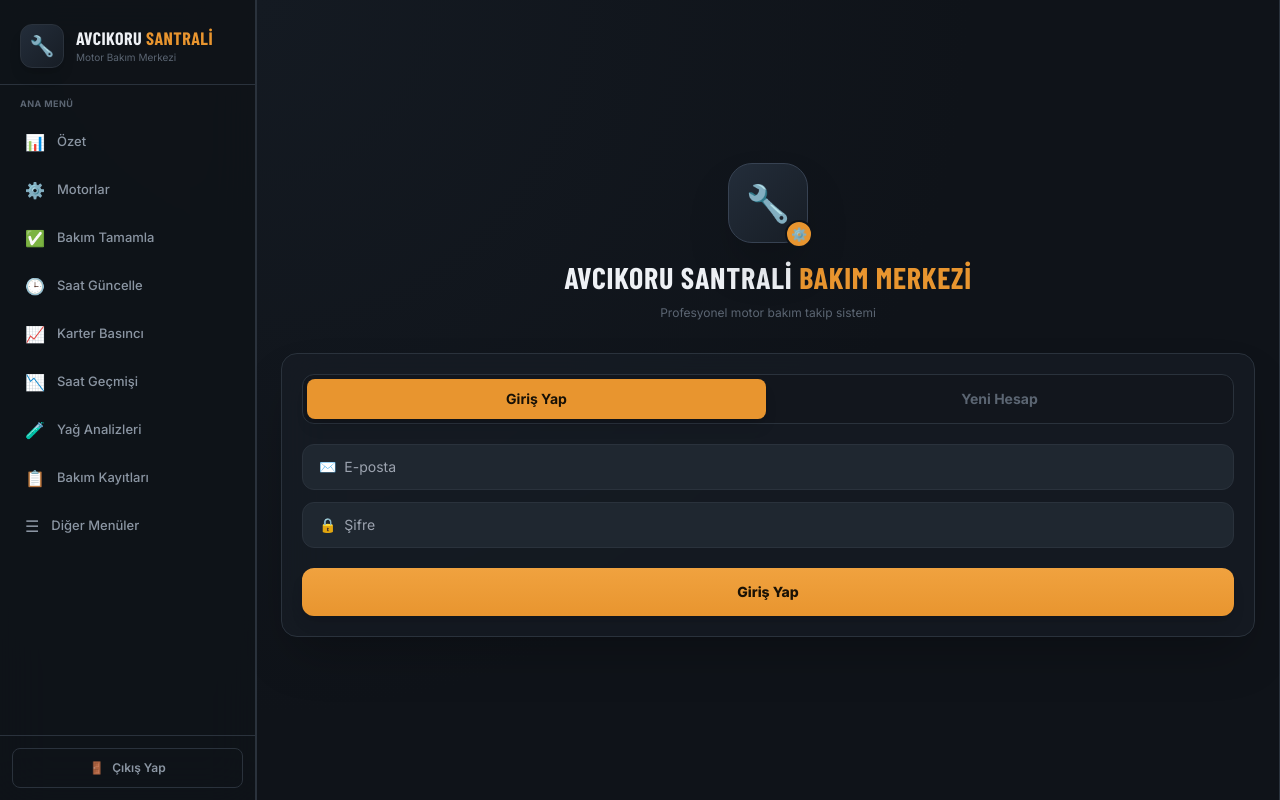
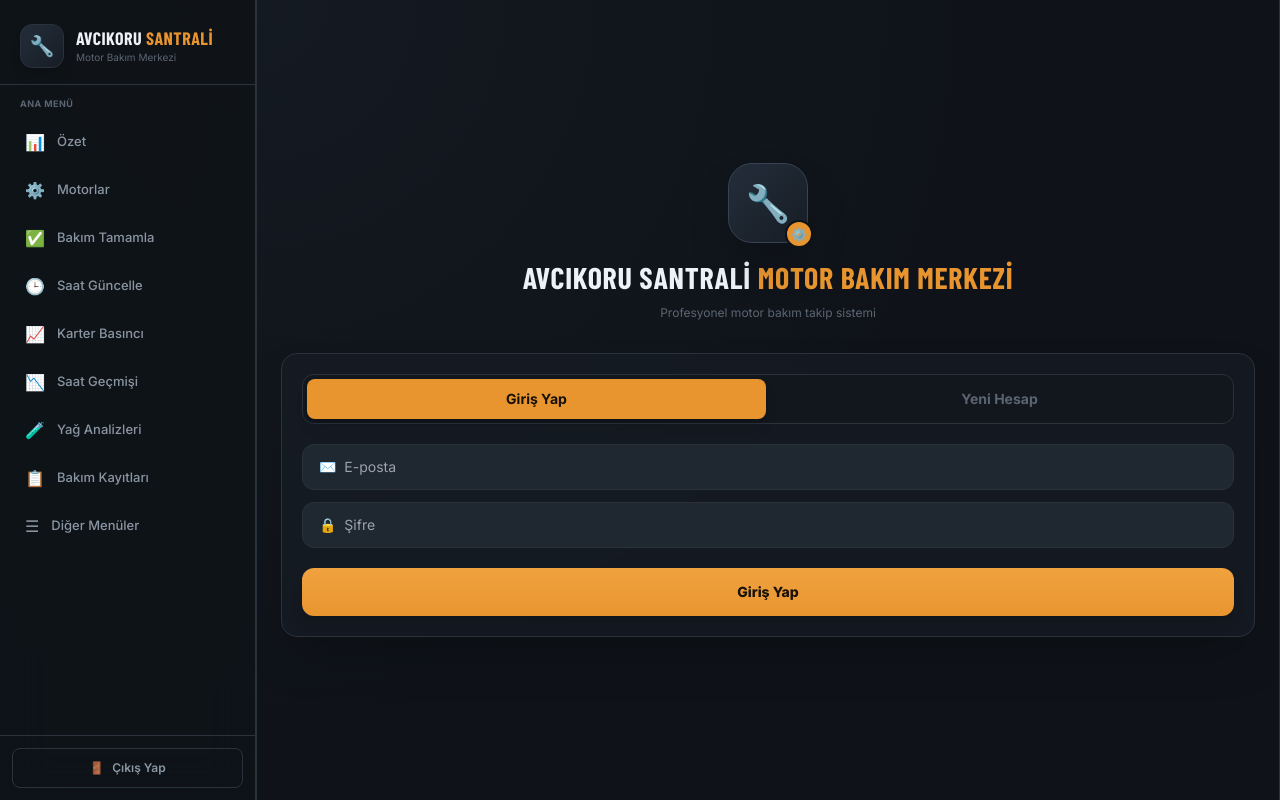
Before and after one commit to yalcinsahin55/agm-bakim-nextjs, a Next.js app: page /login in a window 1280 px wide. Built offline with nearby package versions, Linux system fonts and the light colour scheme; no server answers.

Commit message:
Update page.jsx

```diff
--- a/app/login/page.jsx
+++ b/app/login/page.jsx
@@ -56,7 +56,7 @@ export default function LoginPage() {
           <span className="absolute -bottom-1.5 -right-1.5 w-7 h-7 rounded-full bg-amber border-2 border-[#0f1319] flex items-center justify-center text-[13px]">⚙️</span>
         </div>
         <div className="font-display text-3xl font-bold uppercase tracking-wide leading-tight">
-          Avcıkoru Santrali <span className="text-amber">Bakım Merkezi</span>
+          Avcıkoru Santrali <span className="text-amber">Motor Bakım Merkezi</span>
         </div>
         <p className="text-faint text-xs mt-2">Profesyonel motor bakım takip sistemi</p>
       </div>
```
